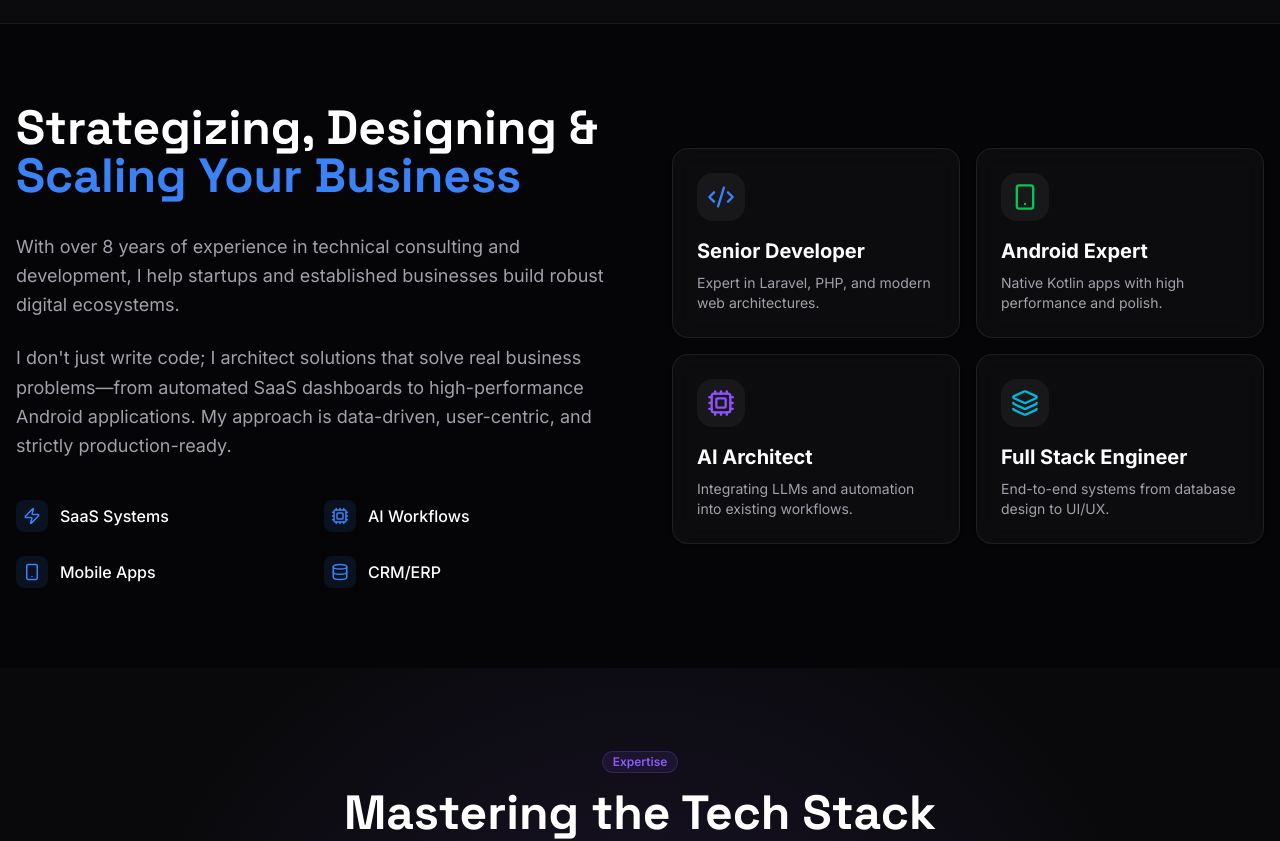
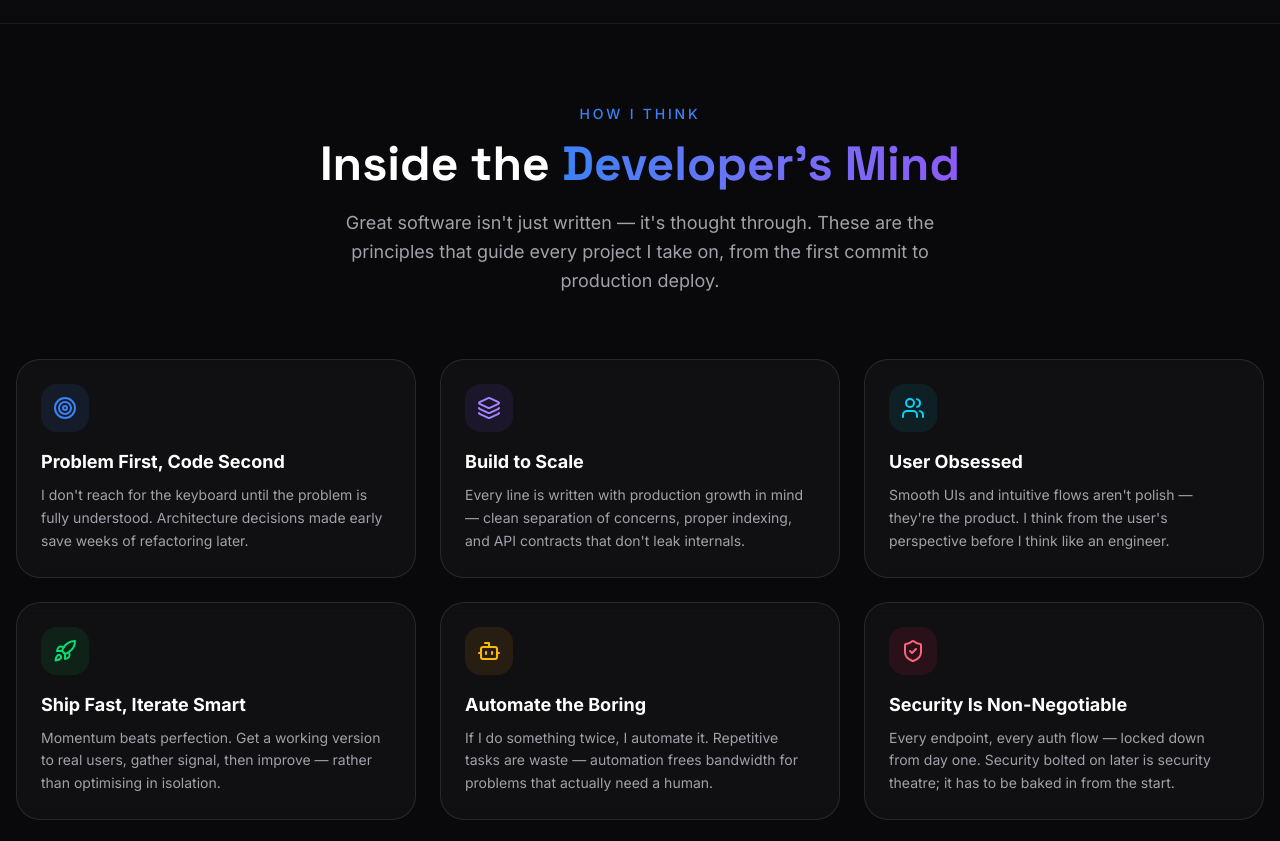
Before and after one commit to AmitGupta1998/Amit-Gupta-Portfolio, a React (Vite) app: page / in a window 1280 px wide. Shown: the part 1620-2461 px from the top of the page. Built offline with nearby package versions, Linux system fonts and the light colour scheme; no server answers.

Commit message:
section exchanged

```diff
--- a/src/App.tsx
+++ b/src/App.tsx
@@ -24,6 +24,7 @@ import { TestimonialsSection } from "@/components/sections/Testimonials";
 import { ContentCreatorSection } from "@/components/sections/ContentCreator";
 import { CertificationsSection } from "@/components/sections/Certifications";
 import { ContactSection } from "@/components/sections/Contact";
+import { DeveloperMindSection } from "@/components/sections/DeveloperMind";
 import { Footer } from "@/components/layout/Footer";
 import { CursorGlow } from "@/components/ui/CursorGlow";
 import { useScrollProgress } from "@/hooks";
@@ -74,6 +75,7 @@ export default function App() {
       <main>
         <Hero />
         <TrustSection />
+        <DeveloperMindSection />
         <AboutSection />
         <SkillsSection />
         <ProjectShowcase />
--- /dev/null
+++ b/src/components/sections/DeveloperMind.tsx
@@ -0,0 +1,108 @@
+import React from "react";
+import { motion } from "motion/react";
+import { Target, Layers, Users, Rocket, Bot, ShieldCheck } from "lucide-react";
+
+const principles = [
+  {
+    icon: Target,
+    color: "text-brand-blue",
+    bg: "bg-brand-blue/10",
+    border: "hover:border-brand-blue/30",
+    title: "Problem First, Code Second",
+    body: "I don't reach for the keyboard until the problem is fully understood. Architecture decisions made early save weeks of refactoring later.",
+  },
+  {
+    icon: Layers,
+    color: "text-violet-400",
+    bg: "bg-violet-500/10",
+    border: "hover:border-violet-400/30",
+    title: "Build to Scale",
+    body: "Every line is written with production growth in mind — clean separation of concerns, proper indexing, and API contracts that don't leak internals.",
+  },
+  {
+    icon: Users,
+    color: "text-cyan-400",
+    bg: "bg-cyan-500/10",
+    border: "hover:border-cyan-400/30",
+    title: "User Obsessed",
+    body: "Smooth UIs and intuitive flows aren't polish — they're the product. I think from the user's perspective before I think like an engineer.",
+  },
+  {
+    icon: Rocket,
+    color: "text-green-400",
+    bg: "bg-green-500/10",
+    border: "hover:border-green-400/30",
+    title: "Ship Fast, Iterate Smart",
+    body: "Momentum beats perfection. Get a working version to real users, gather signal, then improve — rather than optimising in isolation.",
+  },
+  {
+    icon: Bot,
+    color: "text-amber-400",
+    bg: "bg-amber-500/10",
+    border: "hover:border-amber-400/30",
+    title: "Automate the Boring",
+    body: "If I do something twice, I automate it. Repetitive tasks are waste — automation frees bandwidth for problems that actually need a human.",
+  },
+  {
+    icon: ShieldCheck,
+    color: "text-rose-400",
+    bg: "bg-rose-500/10",
+    border: "hover:border-rose-400/30",
+    title: "Security Is Non-Negotiable",
+    body: "Every endpoint, every auth flow — locked down from day one. Security bolted on later is security theatre; it has to be baked in from the start.",
+  },
+];
+
+export function DeveloperMindSection() {
+  return (
+    <section className="section-padding">
+      <div className="container mx-auto px-4">
+        <motion.div
+          initial={{ opacity: 0, y: 24 }}
+          whileInView={{ opacity: 1, y: 0 }}
+          viewport={{ once: true }}
+          transition={{ duration: 0.6 }}
+          className="text-center mb-16"
+        >
+          <p className="text-sm uppercase tracking-[0.2em] text-brand-blue font-medium mb-4">
+            How I Think
+          </p>
+          <h2 className="font-display text-3xl md:text-5xl font-bold text-white mb-5">
+            Inside the{" "}
+            <span className="bg-gradient-to-r from-brand-blue to-brand-violet bg-clip-text text-transparent">
+              Developer's Mind
+            </span>
+          </h2>
+          <p className="text-muted-foreground text-lg max-w-2xl mx-auto leading-relaxed">
+            Great software isn't just written — it's thought through. These are
+            the principles that guide every project I take on, from the first
+            commit to production deploy.
+          </p>
+        </motion.div>
+
+        <div className="grid grid-cols-1 sm:grid-cols-2 lg:grid-cols-3 gap-6">
+          {principles.map((p, i) => (
+            <motion.div
+              key={i}
+              initial={{ opacity: 0, y: 28 }}
+              whileInView={{ opacity: 1, y: 0 }}
+              viewport={{ once: true }}
+              transition={{ duration: 0.5, delay: i * 0.08 }}
+              className={`group p-6 rounded-2xl border border-white/10 bg-white/[0.03] backdrop-blur-sm transition-all duration-300 ${p.border} hover:bg-white/[0.06]`}
+            >
+              <div
+                className={`mb-4 w-12 h-12 rounded-xl ${p.bg} flex items-center justify-center ${p.color} group-hover:scale-110 transition-transform duration-300`}
+              >
+                <p.icon size={24} />
+              </div>
+              <h4 className="text-lg font-bold text-white mb-2">{p.title}</h4>
+              <p className="text-sm text-muted-foreground leading-relaxed">
+                {p.body}
+              </p>
+            </motion.div>
+          ))}
+        </div>
+      </div>
+    </section>
+  );
+}
```
